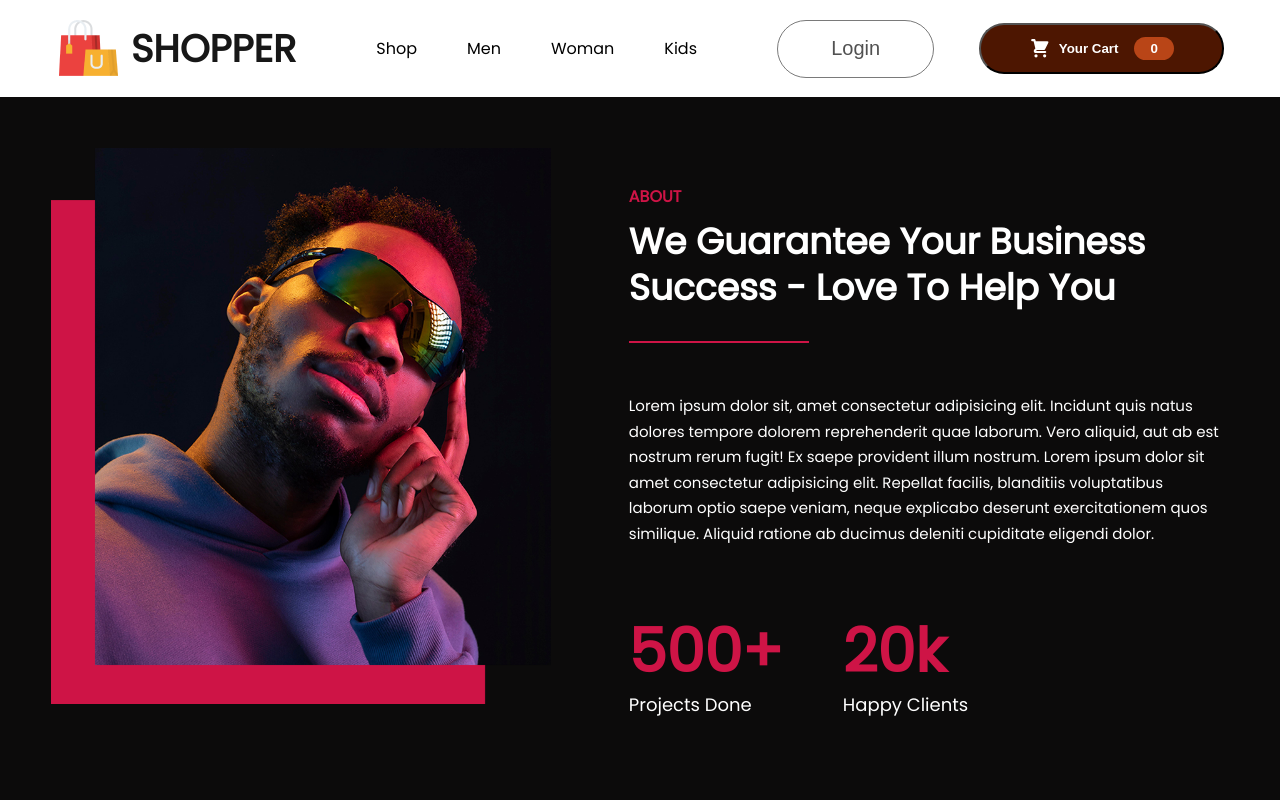
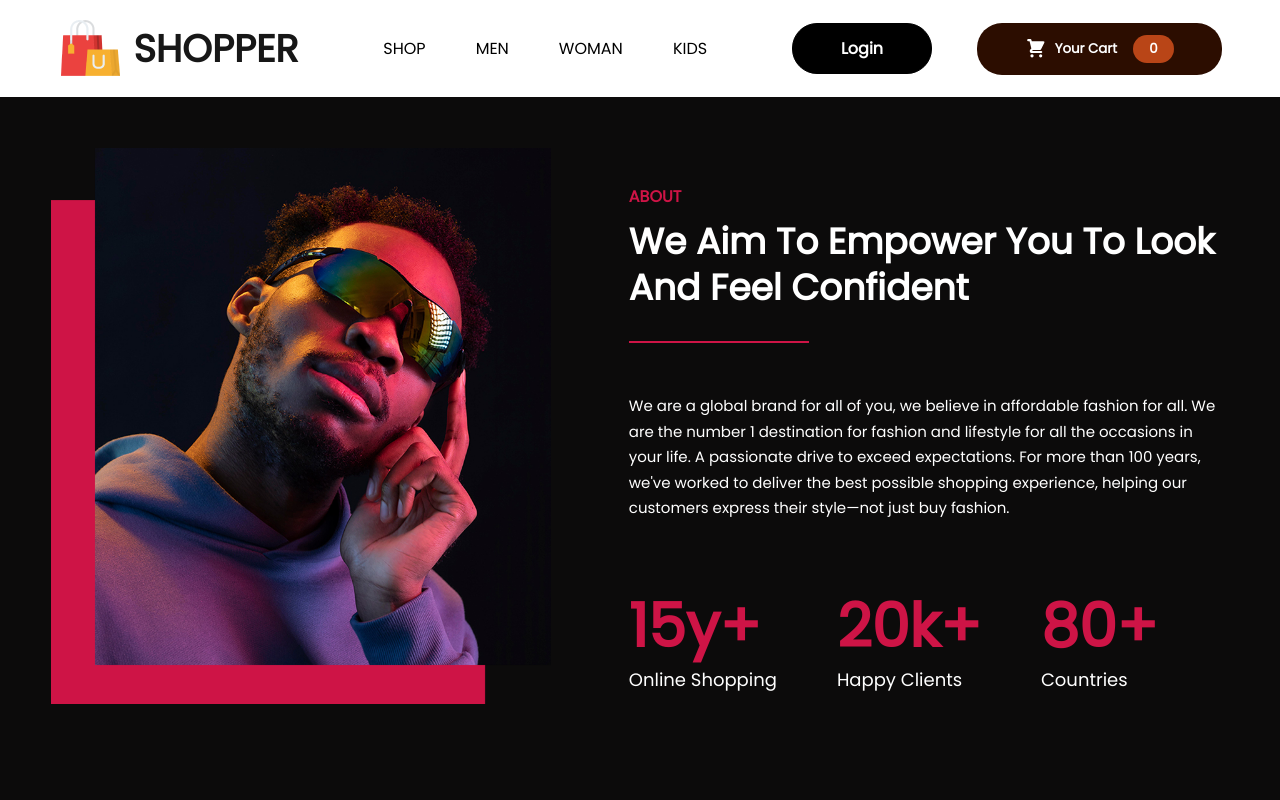
Before and after one commit to pope881/Ecommerce, a React (Create React App) app: page /about in a window 1280 px wide. Shown: the top 800 px of the page. Built offline with nearby package versions, Linux system fonts and the light colour scheme.

Commit message:
buttons updated

```diff
--- a/src/Components/AboutUs/AboutUs.jsx
+++ b/src/Components/AboutUs/AboutUs.jsx
@@ -19,25 +19,26 @@ const AboutUs = () => {
 				transition={{ duration: 2, delay: 2 }}>
 				<h4>About</h4>
 				<h1>
-					We Guarantee Your Business <br /> Success - Love to Help you
+				We aim to empower you to look and feel confident
 				</h1>
 				<hr />
 				<p>
-					Lorem ipsum dolor sit, amet consectetur adipisicing elit. Incidunt quis natus dolores tempore dolorem
-					reprehenderit quae laborum. Vero aliquid, aut ab est nostrum rerum fugit! Ex saepe provident illum nostrum.
-					Lorem ipsum dolor sit amet consectetur adipisicing elit. Repellat facilis, blanditiis voluptatibus laborum
-					optio saepe veniam, neque explicabo deserunt exercitationem quos similique. Aliquid ratione ab ducimus
-					deleniti cupiditate eligendi dolor.
+					We are a global brand for all of you, we believe in affordable fashion for all. We are the number 1
+					destination for fashion and lifestyle for all the occasions in your life. A passionate drive to exceed expectations. For more than 100 years, we've worked to deliver the best possible shopping experience, helping our customers express their style—not just buy fashion.
 				</p>
 
 				<div className={classes['aboutUs-lastText']}>
 					<div className={classes['aboutUs-lastText-text']}>
-						<h3>500+</h3>
-						<h5>Projects Done</h5>
+						<h3>15y+</h3>
+						<h5>Online Shopping</h5>
 					</div>
 					<div className={classes['aboutUs-lastText-text']}>
-						<h3>20k</h3>
+						<h3>20k+</h3>
 						<h5>Happy Clients</h5>
+					</div>
+					<div className={classes['aboutUs-lastText-text']}>
+						<h3>80+</h3>
+						<h5>Countries</h5>
 					</div>
 				</div>
 			</motion.div>
--- a/src/Components/ContactForm/ContactForm.module.css
+++ b/src/Components/ContactForm/ContactForm.module.css
@@ -179,8 +179,7 @@
 }
 
 .contact-container-contactForm-actions .submit {
-	border: 1px solid #5a1a01;
-	/* background-color: #5a1a01; */
+	border: 1px solid #ce1446;
 	background-color: #ce1446;
 	color: white;
 	transition: 0.4s;
--- a/src/Components/Navbar/Navbar.jsx
+++ b/src/Components/Navbar/Navbar.jsx
@@ -25,22 +25,22 @@ const Navbar = () => {
 			<ul className={classes['nav-menu']}>
 				<li>
 					<NavLink to="/" className={({ isActive }) => (isActive ? `${classes['active']}` : undefined)} end>
-						Shop
+						SHOP
 					</NavLink>
 				</li>
 				<li>
 					<NavLink to="/mens" className={({ isActive }) => (isActive ? `${classes['active']}` : undefined)}>
-						Men
+						MEN
 					</NavLink>
 				</li>
 				<li>
 					<NavLink to="/womens" className={({ isActive }) => (isActive ? `${classes['active']}` : undefined)}>
-						Woman
+						WOMAN
 					</NavLink>
 				</li>
 				<li>
 					<NavLink to="/kids" className={({ isActive }) => (isActive ? `${classes['active']}` : undefined)}>
-						Kids
+						KIDS
 					</NavLink>
 				</li>
 			</ul>
--- a/src/Components/Navbar/Navbar.module.css
+++ b/src/Components/Navbar/Navbar.module.css
@@ -43,6 +43,8 @@
 .nav-menu a {
 	text-decoration: none;
 	color: black;
+	font-weight: 500;
+
 	transition: 0.3s;
 }
 
@@ -63,31 +65,23 @@
 }
 
 .nav-login-cart-button {
-	width: 157px;
-	height: 58px;
-	outline: none;
-	border: 1px solid #7a7a7a;
-	border-radius: 75px;
-	color: #515151;
-	font-size: 20px;
-	font-weight: 500;
-	background: white;
+	font-size: 16px;
 	cursor: pointer;
+	padding: 0.75rem 3rem;
+	border-radius: 25px;
+	border: none;
+	/* background-color: #ce1446;
+	border: 1px solid #ce1446; */
+	background-color: black;
+	border: 1px solid black;
+	color: white;
+	font-weight: bold;
+	transition: 0.4s;
 }
-.nav-login-cart-button:active {
-	background: #f3f3f3;
+.nav-login-cart-button:active,
+.nav-login-cart-button:hover {
+	/* background-color: white;
+	color: #ce1446; */
+	background-color: white;
+	color: black;
 }
-
-.nav-cart-count {
-	display: flex;
-	justify-content: center;
-	align-items: center;
-	margin-top: -35px;
-	margin-left: -55px;
-	border-radius: 11px;
-	font-size: 14px;
-	background: red;
-	color: white;
-	width: 22px;
-	height: 22px;
-}
--- a/src/Components/Navbar/NavbarButton.module.css
+++ b/src/Components/Navbar/NavbarButton.module.css
@@ -1,7 +1,7 @@
 .navbar-button {
 	cursor: pointer;
-	/* border: none; */
-	background-color: #4d1601;
+	border: none;
+	background-color: #2c0d00;
 	color: white;
 	padding: 0.75rem 3rem;
 	display: flex;
@@ -9,11 +9,13 @@
 	align-items: center;
 	border-radius: 25px;
 	font-weight: bold;
+	transition: 0.4s;
 }
 
 .navbar-button:hover,
 .navbar-button:active {
 	background-color: #2c0d00;
+	background-color: #4d1601;
 }
 
 .navbar-icon {
--- a/src/Components/Offers/Offers.module.css
+++ b/src/Components/Offers/Offers.module.css
@@ -6,7 +6,7 @@
 	margin: auto;
 	padding: 0px 140px;
 	margin-bottom: 150px;
-	background: linear-gradient(180deg, #fde1ff 0%, #e1ffea22 60%);
+	background: linear-gradient(180deg, #ce1446 0%, #e1ffea22 90%);
 }
 
 .offers-left {
--- a/src/index.css
+++ b/src/index.css
@@ -3,8 +3,6 @@
 	padding: 0;
 	box-sizing: border-box;
 	scroll-behavior: smooth;
+	font-family: 'Poppins', sans-serif;
+
 }
-
-body {
-	font-family: 'Poppins', sans-serif;
-}
```
Lines whose indentation alone changed are shown as unchanged.
